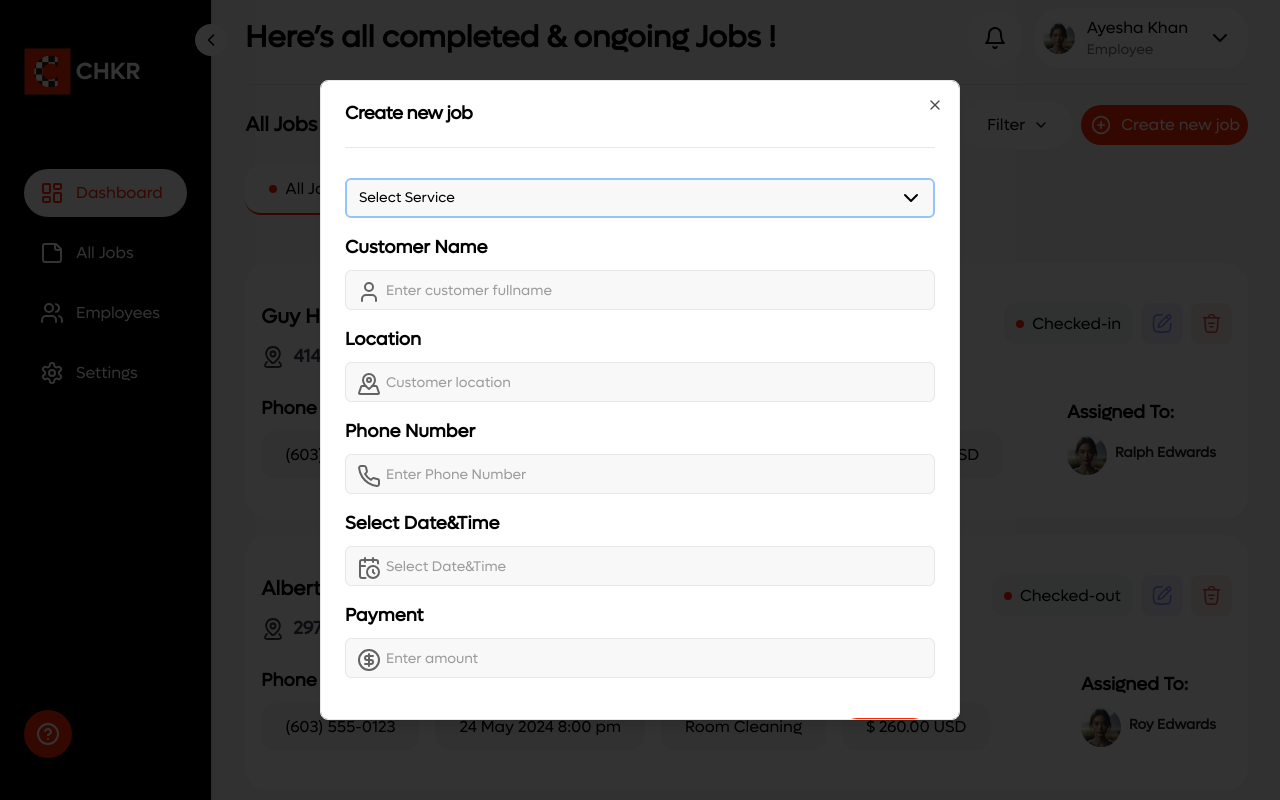
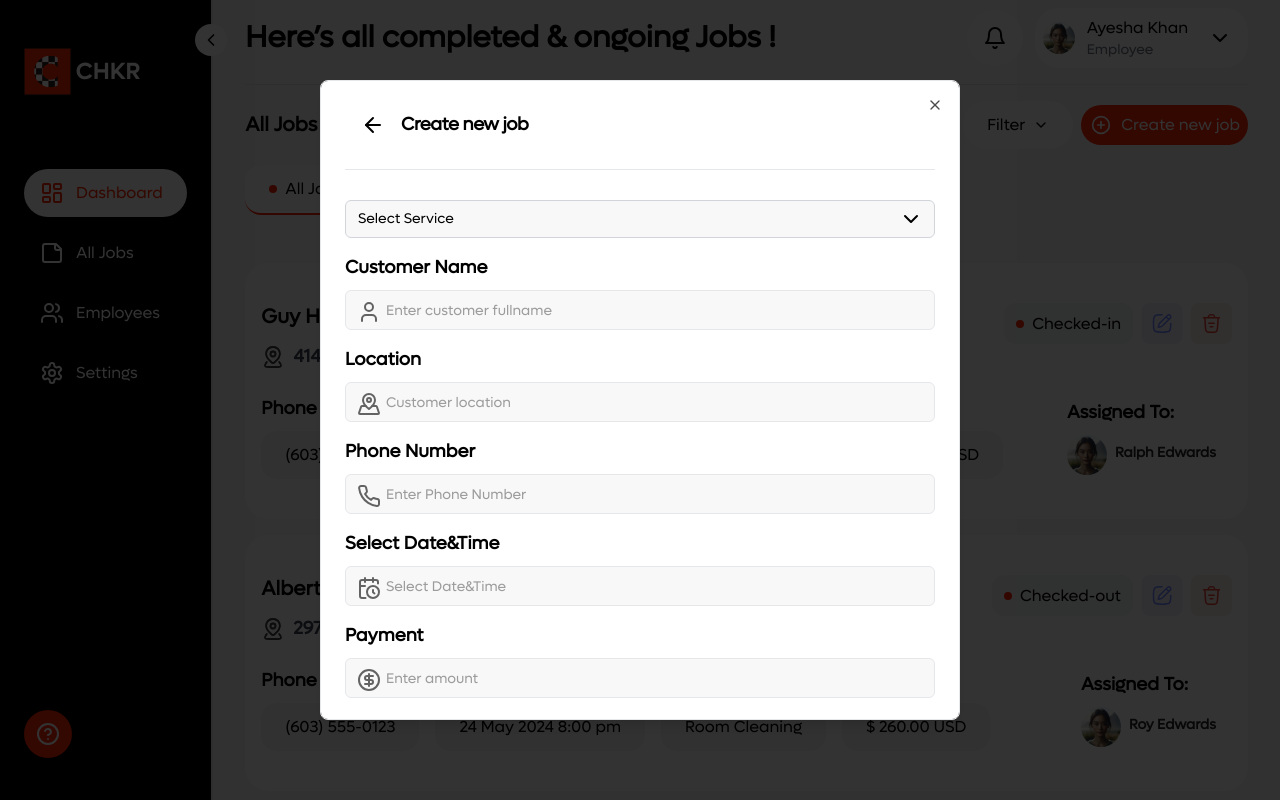
Before and after one commit to abrauf18/chkr, a Next.js app: page /company-admin/jobs in a window 1280 px wide. Both pictures are taken after a click on the button "Create new job". Built offline with nearby package versions, Linux system fonts and the light colour scheme.

Commit message:
feat: add same previous button for all the steps in header

```diff
--- a/components/modules/dashboard/CreateJob.tsx
+++ b/components/modules/dashboard/CreateJob.tsx
@@ -1,6 +1,6 @@
 import React from 'react'
 import { Button } from '@/components/ui/button';
-import { User, CirclePlus, MoveRight } from 'lucide-react';
+import { User, CirclePlus, MoveRight, ArrowLeft } from 'lucide-react';
 import {
   Dialog,
   DialogContent,
@@ -127,7 +127,16 @@ export default function CreateJob() {
         <DialogContent className='bg-white md:max-w-[65%] xl:max-w-[50%] max-h-[80vh] overflow-y-auto overflow-x-hidden'>
           <DialogHeader>
             <DialogTitle>
-              <span>Create new job</span>
+              <div className='flex justify-start items-center'>
+                <Button
+                  type="button"
+                  onClick={handlePreviousStep}
+                  className='bg-transparent hover:bg-transparent'
+                >
+                  <ArrowLeft />
+                </Button>
+                <span className='whitespace-nowrap'>Create new job</span>
+              </div>
               <hr className='my-6' />
             </DialogTitle>
             <DialogDescription className='text-black'>
```
